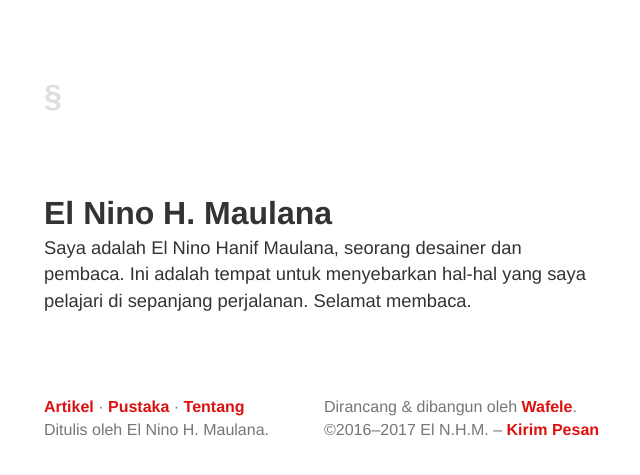
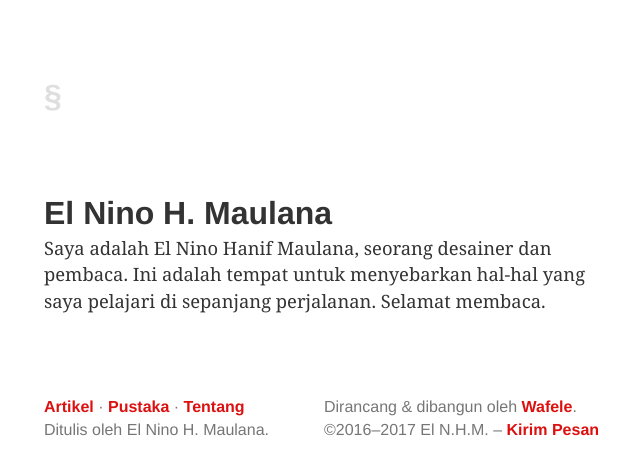
Before and after one commit to tertanda/elnino.github.io, a Jekyll site: the page built from index.md, in a window 1280 px wide. Shown: the top 475 px of the page, without its empty margins (316-956 px from the left). Built offline with Jekyll 4.4.1, drawn with Linux system fonts in a browser that asks for light colours.

Commit message:
First commit.

```diff
--- a/_sass/layout/main.scss
+++ b/_sass/layout/main.scss
@@ -4,6 +4,8 @@
 /*
  | ARCHIVE STARTS
  */
+.page-main { font-family: "Vollkorn", "Georgia", serif; }
+
 .site-archive__list {
     list-style: none;
     margin-bottom: 0;
```
